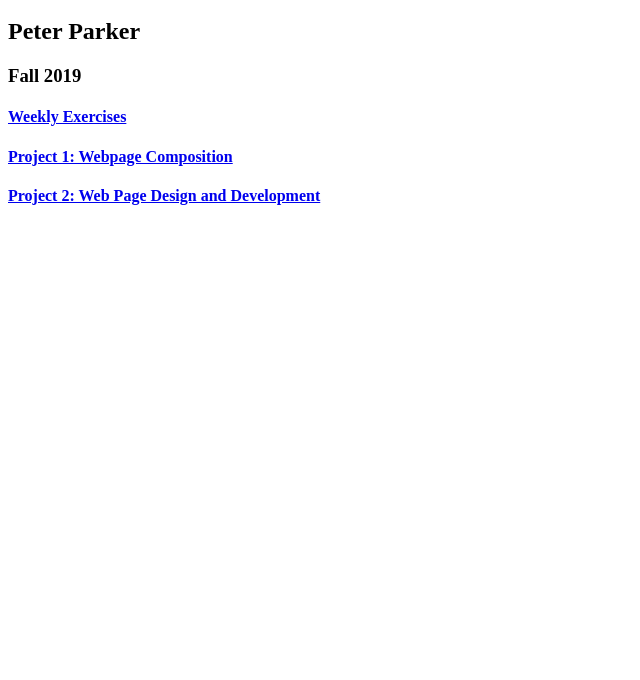
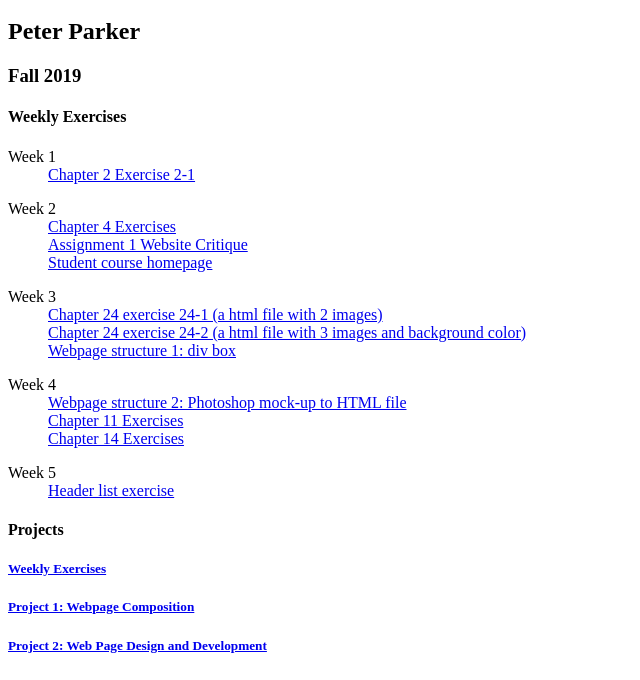
Before and after one commit to oldmanspidey/AVT-217-004-Fall-2019, a plain HTML site: page index.html in a window 1280 px wide. Shown: the part 120-800 px from the top of the page, without its empty margins (0-640 px from the left). Drawn offline with Linux system fonts and the light colour scheme.

Commit message:
Update index.html

```diff
--- a/index.html
+++ b/index.html
@@ -13,13 +13,50 @@
 <h2>Peter Parker</h2>
 <h3>Fall 2019</h3>
 
-<div class="topfolders">
+<div class="weekly">
+<h4>Weekly Exercises</h4>
+<dl>
+<dt>Week 1</dt>
+	<dd><a href="/AVT-217-004-Fall-2019/weekly/w1/9A8E498A-5626-4792-8A86-40F0FA2A68FF.jpg"First image</a></dd>
+	<dd><a href="/AVT-217-004-Fall-2019/weekly/w1/chapter2.html">Chapter 2 Exercise 2-1</a></dd>
+</dl>
 
-<h4><a href="/AVT-217-004-Fall-2019/weekly/index.html">Weekly Exercises</a></h4>
-<h4><a href="/AVT-217-004-Fall-2019/p1/index.html">Project 1: Webpage Composition</a></h4>
-<h4><a href="/AVT-217-004-Fall-2019/p2/index.html">Project 2: Web Page Design and Development</a></h4>
+<dl>
+<dt>Week 2</dt>
+	<dd><a href="/AVT-217-004-Fall-2019/weekly/w2/ch4.html">Chapter 4 Exercises</a></dd>
+	<dd><a href="/AVT-217-004-Fall-2019/weekly/w2/assignment1.html">Assignment 1 Website Critique</a></dd>
+	<dd><a href="/AVT-217-004-Fall-2019/index.html">Student course homepage</a></dd>
+</dl>
 
-</div><!-- topfolders ends-->
+<dl>
+<dt>Week 3</dt>
+	<dd><a href="/AVT-217-004-Fall-2019/weekly/w3/Exercise_24_1.html">Chapter 24 exercise 24-1 (a html file with 2 images)</a></dd>
+	<dd><a href="/AVT-217-004-Fall-2019/weekly/w3/Exercise_24_2.html">Chapter 24 exercise 24-2 (a html file with 3 images and background color)</a></dd>
+	<dd><a href="/AVT-217-004-Fall-2019/weekly/w3/div1.html">Webpage structure 1: div box</a></dd>
+</dl>
+
+<dl>
+<dt>Week 4</dt>
+	<dd><a href="/AVT-217-004-Fall-2019/weekly/w4/psd2html.html">Webpage structure 2: Photoshop mock-up to HTML file</a></dd>
+	<dd><a href="/AVT-217-004-Fall-2019/weekly/w4/cooking.html">Chapter 11 Exercises</a></dd>
+	<dd><a href="/AVT-217-004-Fall-2019/weekly/w4/bakery.html">Chapter 14 Exercises</a></dd>
+</dl>
+
+<dl>
+<dt>Week 5</dt>
+	<dd><a href="/AVT-217-004-Fall-2019/weekly/w5/header.html">Header list exercise</a></dd>
+</dl>
+
+</div><!-- weekly ends-->
+
+<div class="projects">
+<h4>Projects</h4>
+
+<h5><a href="/AVT-217-004-Fall-2019/weekly/index.html">Weekly Exercises</a></h5>
+<h5><a href="/AVT-217-004-Fall-2019/p1/index.html">Project 1: Webpage Composition</a></h5>
+<h5><a href="/AVT-217-004-Fall-2019/p2/index.html">Project 2: Web Page Design and Development</a></h5>
+
+</div><!-- projects ends-->
 
 </div><!-- wrapper ends-->
 
```
